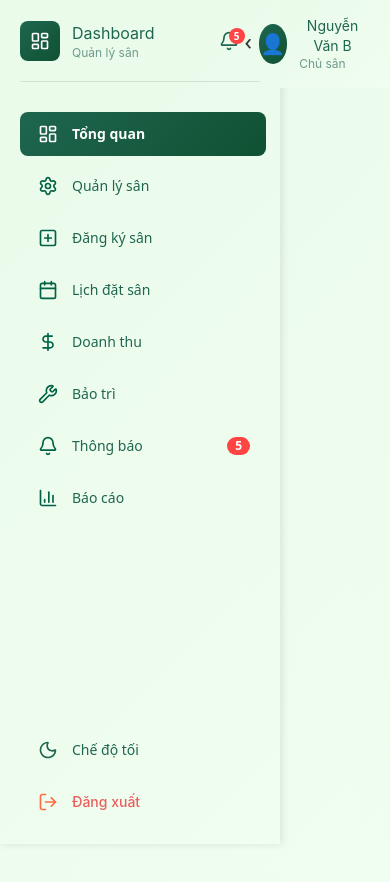
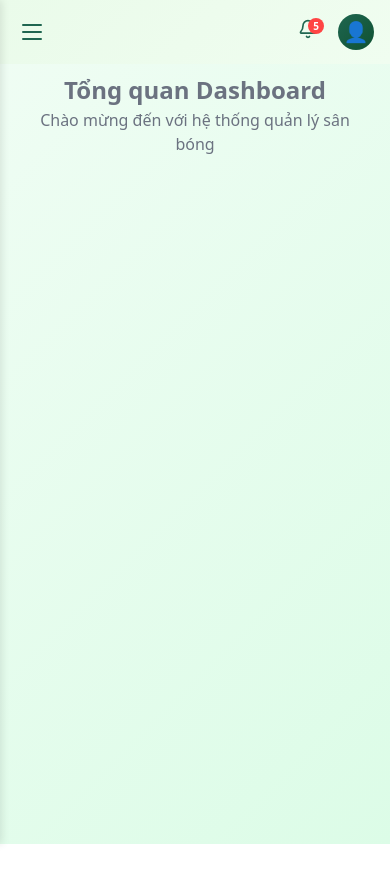
Before and after one commit to mobile-251/football-booking, a React (Vite) app in the folder web-app/: page / in a window 390 px wide. Shown: the top 882 px of the page. After the commit the page ends 844 px from the top, so only its background shows below. Built offline with nearby package versions, Linux system fonts and the light colour scheme.

Commit message:
field register 1

```diff
--- a/web-app/package.json
+++ b/web-app/package.json
@@ -11,7 +11,8 @@
   },
   "dependencies": {
     "react": "^19.2.0",
-    "react-dom": "^19.2.0"
+    "react-dom": "^19.2.0",
+    "react-hot-toast": "^2.6.0"
   },
   "devDependencies": {
     "@eslint/js": "^9.39.1",
--- a/web-app/src/App.css
+++ b/web-app/src/App.css
@@ -1,64 +1,86 @@
+/* Root styles */
 #root {
-  max-width: 1280px;
-  margin: 0 auto;
-  padding: 2rem;
-  text-align: center;
+  width: 100%;
+  min-height: 100vh;
 }
 
-.logo {
-  height: 6em;
-  padding: 1.5em;
-  will-change: filter;
-  transition: filter 300ms;
-}
-.logo:hover {
-  filter: drop-shadow(0 0 2em #646cffaa);
-}
-.logo.react:hover {
-  filter: drop-shadow(0 0 2em #61dafbaa);
-}
-
+/* App Container - Main Layout */
 .app-container {
   display: flex;
+  width: 100%;
   min-height: 100vh;
   background: linear-gradient(135deg, #EAFBEA 0%, #F0FDF0 100%);
 }
 
+/* Collapsed Sidebar State */
+.app-container.sidebar-collapsed .main-content {
+  width: calc(100% - 80px);
+  margin-left: 80px;
+}
+
+/* Main Content Area (Header + Content) */
 .main-content {
-  margin-left: 280px;
   flex: 1;
   display: flex;
   flex-direction: column;
+  width: calc(100% - 280px);
   min-height: 100vh;
+  margin-left: 280px;
+  transition: all 0.3s ease;
 }
 
+/* Content Area */
 .content-area {
-  margin-top: 98px;
-  /* Header height + top bar */
-  padding: 24px;
   flex: 1;
+  width: 100%;
+  padding-top: 64px;
+  overflow-y: auto;
+  background: linear-gradient(135deg, #F0FDF4 0%, #DCFCE7 100%);
 }
 
+/* Sidebar Overlay for Mobile */
+.sidebar-overlay {
+  position: fixed;
+  top: 0;
+  left: 0;
+  right: 0;
+  bottom: 0;
+  background: rgba(0, 0, 0, 0.5);
+  z-index: 999;
+  backdrop-filter: blur(2px);
+}
 
-@keyframes logo-spin {
-  from {
-    transform: rotate(0deg);
+/* Responsive */
+@media (max-width: 1024px) {
+  .main-content {
+    width: calc(100% - 240px);
+    margin-left: 240px;
   }
-  to {
-    transform: rotate(360deg);
+
+  .app-container.sidebar-collapsed .main-content {
+    width: calc(100% - 70px);
+    margin-left: 70px;
   }
 }
 
-@media (prefers-reduced-motion: no-preference) {
-  a:nth-of-type(2) .logo {
-    animation: logo-spin infinite 20s linear;
+@media (max-width: 768px) {
+  .main-content {
+    width: 100%;
+    margin-left: 0;
+  }
+
+  .app-container.sidebar-collapsed .main-content {
+    width: 100%;
+    margin-left: 0;
+  }
+
+  .content-area {
+    padding-top: 56px;
   }
 }
 
-.card {
-  padding: 2em;
+@media (max-width: 480px) {
+  .content-area {
+    padding-top: 52px;
+  }
 }
-
-.read-the-docs {
-  color: #888;
-}
--- a/web-app/src/App.tsx
+++ b/web-app/src/App.tsx
@@ -1,33 +1,82 @@
-import { useState } from 'react'
+import { useState, useEffect } from 'react'
 import './App.css'
 import Sidebar from './components/Sidebar/Sidebar'
 import Header from './components/Header/Header'
 import DevelopmentModal from './components/DevelopmentModal/DevelopmentModal'
+import FieldRegister from './components/FieldRegister/FieldRegister'
 
 function App() {
   const [activeMenuItem, setActiveMenuItem] = useState('Tổng quan')
   const [showModal, setShowModal] = useState(false)
   const [modalFeature, setModalFeature] = useState('')
+  const [sidebarCollapsed, setSidebarCollapsed] = useState(false)
+  const [sidebarOpen, setSidebarOpen] = useState(false)
+  const [isMobile, setIsMobile] = useState(false)
+
+  // Detect mobile screen
+  useEffect(() => {
+    const checkMobile = () => {
+      setIsMobile(window.innerWidth <= 768)
+    }
+
+    checkMobile()
+    window.addEventListener('resize', checkMobile)
+
+    return () => window.removeEventListener('resize', checkMobile)
+  }, [])
 
   const handleMenuItemClick = (menuItem: string) => {
-    if (menuItem !== 'Tổng quan') {
+    if (menuItem === 'Đăng ký sân') {
+      setActiveMenuItem(menuItem)
+      setShowModal(false)
+    } else if (menuItem !== 'Tổng quan') {
       setModalFeature(menuItem)
       setShowModal(true)
     } else {
       setActiveMenuItem(menuItem)
+      setShowModal(false)
+    }
+
+    // Close mobile sidebar after selection
+    if (isMobile) {
+      setSidebarOpen(false)
+    }
+  }
+
+  const toggleSidebar = () => {
+    if (isMobile) {
+      setSidebarOpen(!sidebarOpen)
+    } else {
+      setSidebarCollapsed(!sidebarCollapsed)
     }
   }
 
   return (
-    <div className="app-container">
+    <div className={`app - container ${sidebarCollapsed ? 'sidebar-collapsed' : ''} `}>
       <Sidebar
         activeMenuItem={activeMenuItem}
         onMenuItemClick={handleMenuItemClick}
+        collapsed={sidebarCollapsed}
+        isOpen={sidebarOpen}
+        isMobile={isMobile}
+        onToggle={toggleSidebar}
       />
+
+      {/* Mobile overlay */}
+      {isMobile && sidebarOpen && (
+        <div className="sidebar-overlay" onClick={() => setSidebarOpen(false)} />
+      )}
+
       <div className="main-content">
-        <Header />
+        <Header onToggleSidebar={toggleSidebar} isMobile={isMobile} />
         <div className="content-area">
-          {/* Content sẽ được thêm sau */}
+          {activeMenuItem === 'Đăng ký sân' && <FieldRegister />}
+          {activeMenuItem === 'Tổng quan' && (
+            <div style={{ padding: '20px', textAlign: 'center', color: '#6B7280' }}>
+              <h2>Tổng quan Dashboard</h2>
+              <p>Chào mừng đến với hệ thống quản lý sân bóng</p>
+            </div>
+          )}
         </div>
       </div>
       {showModal && (
--- a/web-app/src/components/Header/Header.css
+++ b/web-app/src/components/Header/Header.css
@@ -5,6 +5,17 @@
     right: 0;
     z-index: 100;
     background: linear-gradient(135deg, #EAFBEA 0%, #F0FDF0 100%);
+    transition: left 0.3s cubic-bezier(0.4, 0, 0.2, 1);
+}
+
+/* Adjust header when sidebar is collapsed */
+.app-container.sidebar-collapsed .header {
+    left: 80px;
+}
+
+/* Expand card when sidebar is collapsed */
+.app-container.sidebar-collapsed .field-register-card {
+    max-width: 1400px;
 }
 
 
@@ -21,6 +32,40 @@
     justify-content: flex-end;
     align-items: center;
 }
+
+/* Hamburger Button */
+.hamburger-btn {
+    display: none;
+    flex-direction: column;
+    justify-content: space-around;
+    width: 32px;
+    height: 32px;
+    background: transparent;
+    border: none;
+    cursor: pointer;
+    padding: 6px;
+    margin-right: auto;
+    border-radius: 4px;
+    transition: background 0.2s;
+}
+
+.hamburger-btn:hover {
+    background: rgba(31, 102, 80, 0.1);
+}
+
+.hamburger-line {
+    width: 100%;
+    height: 2px;
+    background: #1F6650;
+    border-radius: 2px;
+    transition: all 0.3s ease;
+}
+
+.hamburger-btn:active .hamburger-line {
+    background: #0F5132;
+}
+
+
 /*
 .header-left {
     display: flex;
@@ -133,3 +178,52 @@
     font-weight: 400;
     line-height: 16px;
 }
+
+/* Responsive */
+@media (max-width: 1024px) {
+    .header {
+        left: 240px;
+    }
+
+    .app-container.sidebar-collapsed .header {
+        left: 70px;
+    }
+}
+
+@media (max-width: 768px) {
+    .header {
+        left: 0;
+    }
+
+    .app-container.sidebar-collapsed .header {
+        left: 0;
+    }
+
+    .header-main {
+        padding: 12px 16px;
+    }
+
+    .hamburger-btn {
+        display: flex;
+    }
+
+    .user-details {
+        display: none;
+    }
+
+    .user-name {
+        font-size: 12px;
+    }
+}
+
+@media (max-width: 480px) {
+    .notification-icon-container {
+        width: 20px;
+        height: 20px;
+    }
+
+    .user-avatar {
+        width: 36px;
+        height: 36px;
+    }
+}
--- a/web-app/src/components/Header/Header.tsx
+++ b/web-app/src/components/Header/Header.tsx
@@ -1,10 +1,24 @@
 import './Header.css'
 import TBIcon from '../../assets/TB.svg'
 
-function Header() {
+interface HeaderProps {
+  onToggleSidebar: () => void
+  isMobile: boolean
+}
+
+function Header({ onToggleSidebar, isMobile }: HeaderProps) {
   return (
     <div className="header">
       <div className="header-main header-main--right">
+        {/* Hamburger button for mobile */}
+        {isMobile && (
+          <button className="hamburger-btn" onClick={onToggleSidebar}>
+            <span className="hamburger-line"></span>
+            <span className="hamburger-line"></span>
+            <span className="hamburger-line"></span>
+          </button>
+        )}
+
         <div className="header-right">
           <div className="notification-icon-container">
             <span className="notification-icon">
--- a/web-app/src/components/Sidebar/Sidebar.css
+++ b/web-app/src/components/Sidebar/Sidebar.css
@@ -10,7 +10,10 @@
     display: flex;
     flex-direction: column;
     box-shadow: 2px 0 8px rgba(0, 0, 0, 0.1);
+    overflow: hidden;
+    transition: width 0.3s ease, padding 0.3s ease;
 }
+
 
 .sidebar-header {
     display: flex;
@@ -103,7 +106,8 @@
     display: flex;
     align-items: center;
 
-    width: 246px;
+    width: 100%;
+    max-width: 246px;
     height: 44px;
 
     padding-left: 16px;
@@ -113,9 +117,10 @@
     border-radius: 8px;
     cursor: pointer;
 
-    transition: background 0.2s ease, color 0.2s ease;
+    transition: background 0.2s ease, color 0.2s ease, width 0.2s ease;
     color: #1F6650;
 }
+
 
 .menu-item:hover {
     background: rgba(0, 0, 0, 0.05);
@@ -156,6 +161,10 @@
     font-size: 14px;
     line-height: 20px;
     white-space: nowrap;
+    overflow: hidden;
+    text-overflow: ellipsis;
+    transition: all 0.3s cubic-bezier(0.4, 0, 0.2, 1);
+    will-change: opacity, width;
 }
 
 .menu-badge {
@@ -186,7 +195,8 @@
     display: flex;
     align-items: center;
 
-    width: 246px;
+    width: 100%;
+    max-width: 246px;
     height: 44px;
 
     padding-left: 16px;
@@ -196,9 +206,10 @@
     border-radius: 8px;
     cursor: pointer;
 
-    transition: background 0.2s ease;
+    transition: background 0.2s ease, width 0.2s ease;
     color: #1F6650;
 }
+
 
 .sidebar-footer-item:hover {
     background: rgba(0, 0, 0, 0.05);
@@ -220,3 +231,133 @@
 .sidebar-footer-item.logout img {
     filter: brightness(0) saturate(100%) invert(47%) sepia(87%) saturate(748%) hue-rotate(331deg);
 }
+
+/* Collapsed State */
+.sidebar.collapsed {
+    width: 80px;
+    padding: 20px 10px;
+}
+
+.sidebar.collapsed .sidebar-header {
+    justify-content: center;
+}
+
+.sidebar.collapsed .sidebar-title {
+    flex-direction: column;
+    gap: 8px;
+}
+
+.sidebar.collapsed .dashboard-icon {
+    margin: 0;
+}
+
+.sidebar.collapsed .collapse-btn {
+    position: absolute;
+    right: -12px;
+    top: 20px;
+    width: 24px;
+    height: 24px;
+    border-radius: 50%;
+    background: white;
+    box-shadow: 0 2px 8px rgba(0, 0, 0, 0.15);
+    display: flex;
+    align-items: center;
+    justify-content: center;
+    padding: 0;
+    font-size: 16px;
+}
+
+.sidebar.collapsed .menu-item,
+.sidebar.collapsed .sidebar-footer-item {
+    width: 60px;
+    padding-left: 0;
+    padding-right: 0;
+    justify-content: center;
+}
+
+.sidebar.collapsed .menu-item .menu-icon,
+.sidebar.collapsed .sidebar-footer-item .menu-icon {
+    margin: 0;
+}
+
+.sidebar.collapsed .menu-label,
+.sidebar.collapsed .dashboard-label,
+.sidebar.collapsed .dashboard-subtitle {
+    display: none;
+}
+
+.sidebar.collapsed .menu-badge {
+    position: absolute;
+    top: 8px;
+    right: 8px;
+    margin-left: 0;
+}
+
+/* Responsive */
+@media (max-width: 1024px) {
+    .sidebar {
+        width: 240px;
+    }
+
+    .menu-item,
+    .sidebar-footer-item {
+        width: 206px;
+    }
+
+    .sidebar.collapsed {
+        width: 70px;
+    }
+
+    .sidebar.collapsed .menu-item,
+    .sidebar.collapsed .sidebar-footer-item {
+        width: 50px;
+    }
+}
+
+@media (max-width: 768px) {
+    .sidebar {
+        transform: translateX(-100%);
+        transition: transform 0.3s ease;
+        z-index: 1000;
+    }
+
+    .sidebar.open {
+        transform: translateX(0);
+    }
+
+    .menu-item,
+    .sidebar-footer-item {
+        width: 246px;
+    }
+
+    /* Collapsed không áp dụng trên mobile */
+    .sidebar.collapsed {
+        width: 280px;
+        padding: 20px;
+        transform: translateX(-100%);
+    }
+
+    .sidebar.collapsed.open {
+        transform: translateX(0);
+    }
+
+    .sidebar.collapsed .menu-item,
+    .sidebar.collapsed .sidebar-footer-item {
+        width: 246px;
+        padding-left: 16px;
+        padding-right: 16px;
+        justify-content: flex-start;
+    }
+
+    .sidebar.collapsed .menu-label,
+    .sidebar.collapsed .dashboard-label,
+    .sidebar.collapsed .dashboard-subtitle {
+        display: block;
+    }
+
+    .sidebar.collapsed .collapse-btn {
+        position: static;
+        width: auto;
+        height: auto;
+    }
+}
--- a/web-app/src/components/Sidebar/Sidebar.tsx
+++ b/web-app/src/components/Sidebar/Sidebar.tsx
@@ -13,9 +13,20 @@ import LogOutIcon from '../../assets/LogOut.svg'
 interface SidebarProps {
   activeMenuItem: string
   onMenuItemClick: (menuItem: string) => void
+  collapsed: boolean
+  isOpen: boolean
+  isMobile: boolean
+  onToggle: () => void
 }
 
-function Sidebar({ activeMenuItem, onMenuItemClick }: SidebarProps) {
+function Sidebar({
+  activeMenuItem,
+  onMenuItemClick,
+  collapsed,
+  isOpen,
+  isMobile,
+  onToggle
+}: SidebarProps) {
   const menuItems = [
     { id: 'Tổng quan', icon: TQIcon, label: 'Tổng quan' },
     { id: 'Quản lý sân', icon: QLSIcon, label: 'Quản lý sân' },
@@ -27,33 +38,47 @@ function Sidebar({ activeMenuItem, onMenuItemClick }: SidebarProps) {
     { id: 'Báo cáo', icon: BCIcon, label: 'Báo cáo' },
   ]
 
+  const sidebarClasses = [
+    'sidebar',
+    collapsed && !isMobile ? 'collapsed' : '',
+    isMobile && isOpen ? 'open' : '',
+  ].filter(Boolean).join(' ')
+
   return (
-    <div className="sidebar">
+    <div className={sidebarClasses}>
 
       <div className="sidebar-header">
         <div className="sidebar-title">
           <div className="dashboard-icon active">
             <img src={TQIcon} alt="Dashboard" />
           </div>
-          <div>
-            <div className="dashboard-label">Dashboard</div>
-            <div className="dashboard-subtitle">Quản lý sân</div>
-          </div>
+          {(!collapsed || isMobile) && (
+            <div>
+              <div className="dashboard-label">Dashboard</div>
+              <div className="dashboard-subtitle">Quản lý sân</div>
+            </div>
+          )}
         </div>
-        <button className="collapse-btn">‹</button>
+        {/* {!isMobile && (
+          <button className="collapse-btn" onClick={onToggle} title={collapsed ? "Mở rộng" : "Thu gọn"}>
+            {collapsed ? '›' : '‹'}
+          </button>
+        )} */}
       </div>
+
       <nav className="sidebar-nav">
         {menuItems.map((item) => (
           <div
             key={item.id}
             className={`menu-item ${activeMenuItem === item.id ? 'active' : ''}`}
             onClick={() => onMenuItemClick(item.id)}
+            title={collapsed ? item.label : ''}
           >
             <span className="menu-icon">
-                <img src={item.icon} alt={item.label} />
+              <img src={item.icon} alt={item.label} />
             </span>
-            <span className="menu-label">{item.label}</span>
-            {item.badge && (
+            {!collapsed && <span className="menu-label">{item.label}</span>}
+            {item.badge && !collapsed && (
               <span className="menu-badge">{item.badge}</span>
             )}
           </div>
@@ -61,18 +86,18 @@ function Sidebar({ activeMenuItem, onMenuItemClick }: SidebarProps) {
       </nav>
 
       <div className="sidebar-footer">
-        <div className="sidebar-footer-item">
+        <div className="sidebar-footer-item" title={collapsed ? "Chế độ tối" : ''}>
           <span className="menu-icon">
             <img src={DarkIcon} alt="Dark mode" />
           </span>
-          <span className="menu-label">Chế độ tối</span>
+          {!collapsed && <span className="menu-label">Chế độ tối</span>}
         </div>
 
-        <div className="sidebar-footer-item logout">
+        <div className="sidebar-footer-item logout" title={collapsed ? "Đăng xuất" : ''}>
           <span className="menu-icon">
             <img src={LogOutIcon} alt="Logout" />
           </span>
-          <span className="menu-label">Đăng xuất</span>
+          {!collapsed && <span className="menu-label">Đăng xuất</span>}
         </div>
       </div>
     </div>
```
Also changed, not shown: 1 other file (tests, documents, lock files or other folders).
